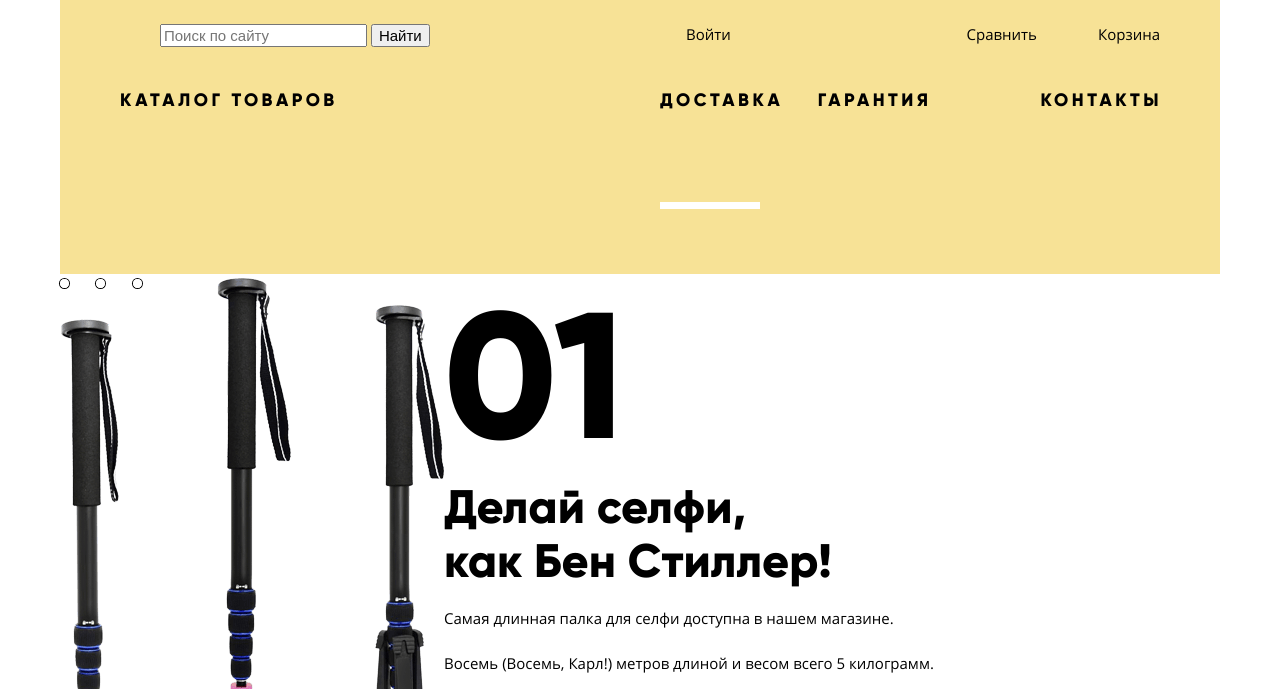
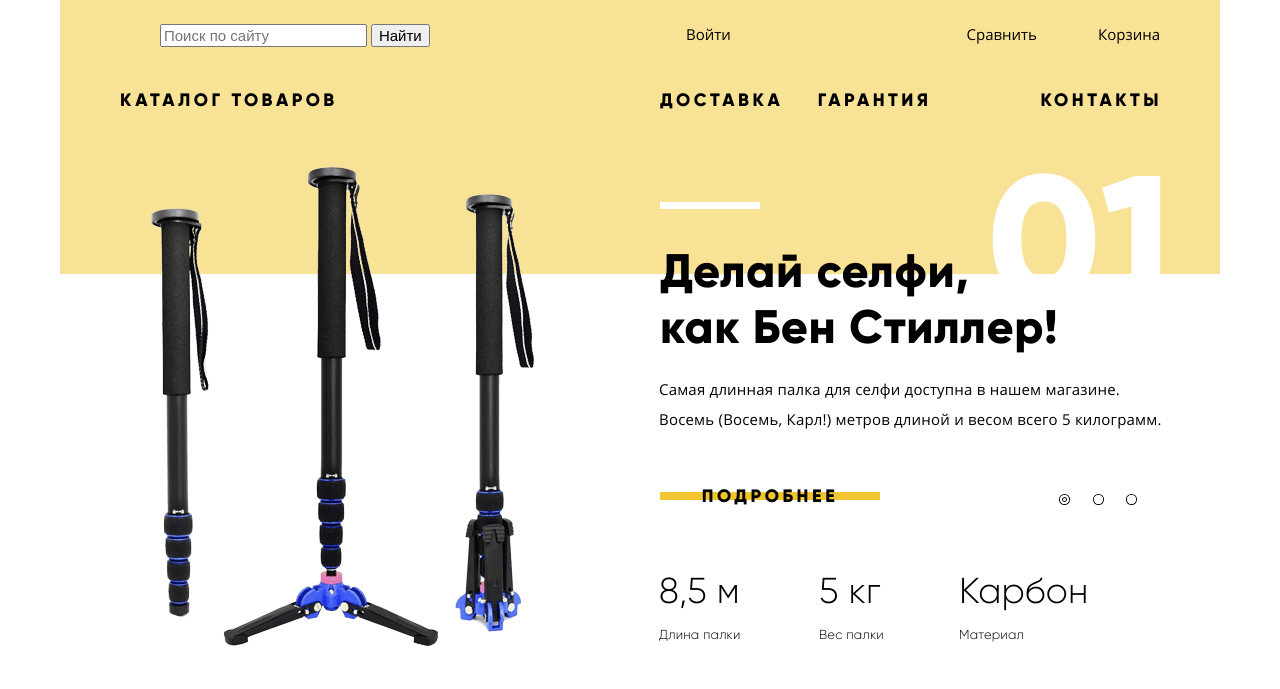
Before and after one commit to MaximUlyanov/171153-device, a plain HTML site: page index.html in a window 1280 px wide. Shown: the part 65-754 px from the top of the page. Drawn offline with Linux system fonts and the light colour scheme; files whose address does not match are found by name.

Commit message:
Доделал слайдер

```diff
--- a/css/style.css
+++ b/css/style.css
@@ -37,6 +37,7 @@
 }
 
 
+
 /*Глобальные стили*/
 
 body {
@@ -71,7 +72,7 @@ body {
 }
 
 body>input[type=radio] {
-  display:none;
+  display: none;
 }
 
 ul {
@@ -140,6 +141,8 @@ footer {
   width: 340px;
   min-height: 190px;
 }
+
+
 /*Стили взаимодействий*/
 
 a:hover {
@@ -163,6 +166,14 @@ a:active {
   top: -18px;
   left: 60px;
 }
+
+
+.catalog-logo {
+  position: absolute;
+  top: -16px;
+  left: 58px;
+}
+
 
 .header-logo:hover,
 .footer-logo:hover,
@@ -196,6 +207,18 @@ footer a:active {
   opacity: 1;
   cursor: default;
 }
+
+.main-header .li-one:hover {
+  z-index: 1;
+}
+
+
+.nav-left > li:hover .menu {
+  display: flex;
+  z-index: 5;
+}
+
+
 
 /*Общие текстовые стили и стили главной страницы*/
 
@@ -280,6 +303,8 @@ footer a,
 footer p {
   color: #ffffff;;
 }
+
+
 
 /*Cтили каталога*/
 
@@ -403,6 +428,9 @@ footer p {
   color: #000000;
 }
 
+
+
+
 /*Сетки*/
 
 .header-row {
@@ -442,7 +470,18 @@ footer p {
 }
 
 .special-item {
-  display: flex;
+  display: block;
+}
+
+.special-item img {
+  float: left;
+}
+
+.main-description{
+  position: relative;
+  float: right;
+  width: 511px;
+  padding-top: 35px;
 }
 
 .services-container {
@@ -597,32 +636,40 @@ footer p {
   width: 1160px;
   min-height: 141px;
   background-color: #f7e296;
-  z-index: 10;
+  letter-spacing: -0.18px;
+  word-spacing: 0.5px;
+}
+
+.dropdown-col:nth-of-type(2) {
+  padding-left: 4px;
+}
+
+.dropdown-col:nth-of-type(3) {
+  padding-left: 20px;
 }
 
 .nav-left .menu .dropdown-col {
-  width: 200px;
+  margin-right: 55px;
 }
 
 .nav-left .menu .dropdown-col:first-of-type {
   margin-left: 60px;
-  margin-right: 40px;
 }
 
-.nav-left > li:hover .menu {
-  display: flex;
-}
+
 
 /*Слайдер*/
 
 .slider {
-  position:relative;
-  min-height:495px
+  position: relative;
+  min-height: 495px
 }
 
 .overflow {
+  position: relative;
 	width: 1160px;
 	overflow: hidden;
+
 }
 
 .slides .special-items {
@@ -630,29 +677,29 @@ footer p {
 }
 
 .slides .special-item {
-	width: inherit;
-	float: left;
+  position: relative;
+  float: left;
+  padding-right: 50px;
+	width: 1110px;
+  min-height: 400px;
 }
 
-#special-btn-1:checked ~ .slides .special-items {
-	margin-left: 0;
+#special-btn-1:checked ~ .main-index .special-items {
+	transform: translate(0px);
 }
 
-#special-btn-2:checked ~ .slides .special-items {
-	margin-left: -1160px;
+#special-btn-2:checked ~ .main-index .special-items {
+	transform: translate(-1160px);
 }
 
-#special-btn-3:checked ~ .slides .special-items {
-	margin-left: -2320px;
+#special-btn-3:checked ~ .main-index .special-items {
+	transform: translate(-2320px);
 }
 
 label {
 	cursor: pointer;
 }
 
-.slider-btn {
-  position: absolute;
-}
 
 .slider-btn label {
   display: inline-block;
@@ -663,10 +710,6 @@ label {
   box-shadow: 0 0 0 1px black;
 }
 
-.slider-btn label:not(:first-child) {
-  margin-left: 23px;
-}
-
 .slider-btn label:hover {
 	opacity: 0.6;
 }
@@ -675,8 +718,139 @@ label {
 	opacity: 0.3;
 }
 
-#special-btn-1:checked ~ .slider-btn lebel:nth-child(1),
-#special-btn-2:checked ~ .slider-btn lebel:nth-child(2),
-#special-btn-3:checked ~ .slider-btn lebel:nth-child(3) {
-  box-shadow: inset 0 0 0 1px black;
+#special-btn-1:checked ~ .main-index #btn-1,
+#special-btn-2:checked ~ .main-index #btn-2,
+#special-btn-3:checked ~ .main-index #btn-3 {
+  box-shadow:
+    0 0 0 1px black,
+    inset 0 0 0 1px black;
 }
+
+.slider-btn {
+  position: absolute;
+  right: 84px;
+  bottom: 271px;
+  z-index: 3;
+}
+
+.slider-btn label:not(:first-child) {
+  margin-left: 20px;
+}
+
+
+.main-index {
+  position: relative;
+  margin-bottom: 82px;
+}
+
+.overflow {
+  position: relative;
+  top: -108px;
+}
+
+
+.slider-first img {
+  position: relative;
+  margin-top: -3px;
+  padding-left: 90px;
+}
+
+.slider-second img {
+    padding-top: 9px;
+    padding-left: 116px;
+}
+
+.slider-third img {
+    padding-top: 62px;
+    padding-left: 31px;
+}
+
+.number-slide {
+    position: absolute;
+    top: -15px;
+    right: -6px;
+    z-index: 1;
+    font-size: 180px;
+    line-height: 180px;
+    color: #fff;
+    letter-spacing: 3.2px;
+}
+
+.special-caption {
+  position: relative;
+  z-index: 2;
+  margin-top: 42px;
+  margin-bottom: 19px;
+  margin-left: 1px;
+  line-height: 56px;
+  letter-spacing: .012em;
+  word-spacing: .012em;
+}
+
+.main-description p {
+  margin: 0px;
+  width: 503px;
+  line-height: 30px;
+  letter-spacing: .012em;
+  word-spacing: .01em;
+}
+
+.main-description p:last-of-type {
+  margin-bottom: 43px;
+}
+
+.main-description .btn {
+  min-width: 210px;
+  margin-bottom: 53px;
+  margin-left: 1px;
+}
+
+.btn {
+  position: relative;
+  display: inline-block;
+  padding: 9px 5px;
+  text-align: center;
+  letter-spacing: 3.6px;
+}
+
+.btn::before {
+  content: "";
+  position: absolute;
+  top: 40%;
+  left: 0;
+  z-index: -1;
+  width: 100%;
+  height: 20%;
+  background-color: #f0c52e;
+  transition: all .2s ease-in-out;
+}
+
+.btn:hover::before {
+  top:0;
+  height:100%;
+}
+
+.btn:hover {
+color: #000;
+}
+
+.btn:active {
+color: rgba(0, 0, 0, 0.3);
+}
+
+.main-features-value td {
+  min-width: 125px;
+  padding-right: 20px;
+}
+
+.main-features-value td.carbon {
+  padding-right: 0;
+}
+
+.main-features {
+  position: relative;
+  top: -13px;
+  left: -15px;
+  border-spacing: 14px;
+  letter-spacing: .012em;
+}
--- a/index.html
+++ b/index.html
@@ -37,7 +37,7 @@
       </div>
       <nav class="main-nav">
         <ul class="nav-left">
-          <li>
+          <li class="li-one">
             <a class="catalog-goods" href="catalog.html">Каталог товаров</a>
             <div class="menu">
               <ul class="dropdown-col">
@@ -53,7 +53,7 @@
               </ul>
               <ul class="dropdown-col">
                 <li>
-                  <a href="bracelets.html" class="menu-item">Фитнесс-браслеты</a>
+                  <a href="bracelets.html" class="menu-item">Фитнес-браслеты</a>
                 </li>
                 <li>
                   <a href="clocks.html" class="menu-item">Умные часы</a>
@@ -80,28 +80,30 @@
       <article class="slider container">
         <h2 class="visually-hidden">Спецпредложения</h2>
           <div class="slider-btn">
-            <label for="special-btn-1"></label>
-            <label for="special-btn-2"></label>
-            <label for="special-btn-3"></label>
+            <label for="special-btn-1" id="btn-1"></label>
+            <label for="special-btn-2" id="btn-2"></label>
+            <label for="special-btn-3" id="btn-3"></label>
           </div>
           <div class="slides">
 					<div class="overflow">
 						<div class="special-items">
               <section class="special-item slider-first clearfix" id="slide-1">
+                <div>
                 <img src="img/slider-1-png-min.png" width="384" height="486" alt="8-ми метровая селфи-палка">
+                </div>
                 <div class="main-description">
                   <span class="number-slide">01</span>
                   <div class="special-caption">
                     Делай селфи,<br>
                     как Бен Стиллер!
                   </div>
-                  <p>Самая длинная палка для селфи доступна в нашем магазине.</p>
+                  <p class="first">Самая длинная палка для селфи доступна в нашем магазине.</p>
                   <p>Восемь (Восемь, Карл!) метров длиной и весом всего 5 килограмм.</p>
                   <a class="btn" href="main-selfie-stick.html">Подробнее</a>
                   <table class="main-features">
                     <tr class="main-features-value">
                       <td>8,5 м</td>
-                      <td>5 кг</td>
+                      <td class="carbon">5 кг</td>
                       <td>Карбон</td>
                     </tr>
                     <tr class="main-features-type">
@@ -121,7 +123,7 @@
                     правильно!
                   </div>
                   <p>
-                    Мотивирующие фитнесc-браслеты помогут найти в себе силы
+                    Мотивирующие фитнесc-браслеты помогут найти в себе силы<br>
                     не пропускать занятия и соблюдать диету.
                   </p>
                   <a class="btn" href="main-bracelet.html">Подробнее</a>
```
Also changed, not shown: catalog.html (+1 -1 lines), fonts/gilroyextrabold.woff2 (added), fonts/gilroylight.woff2 (added), fonts/opensans.woff2 (added), fonts/opensanslight.woff2 (added).
